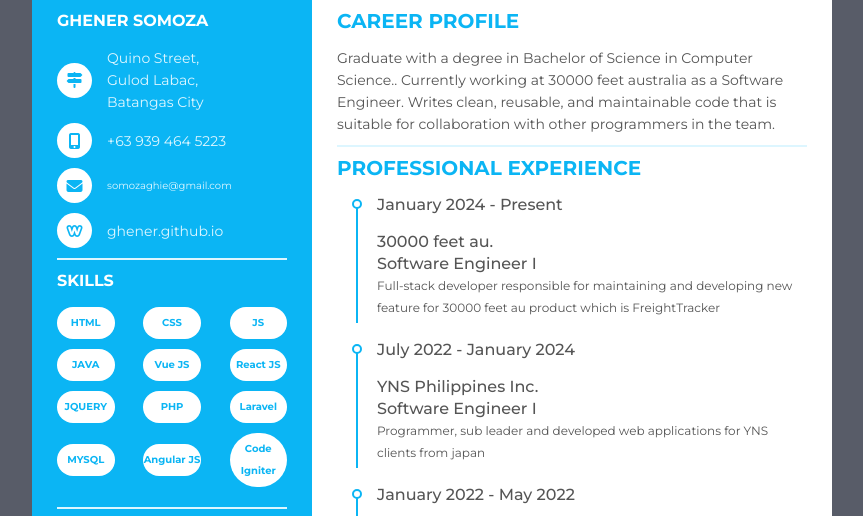
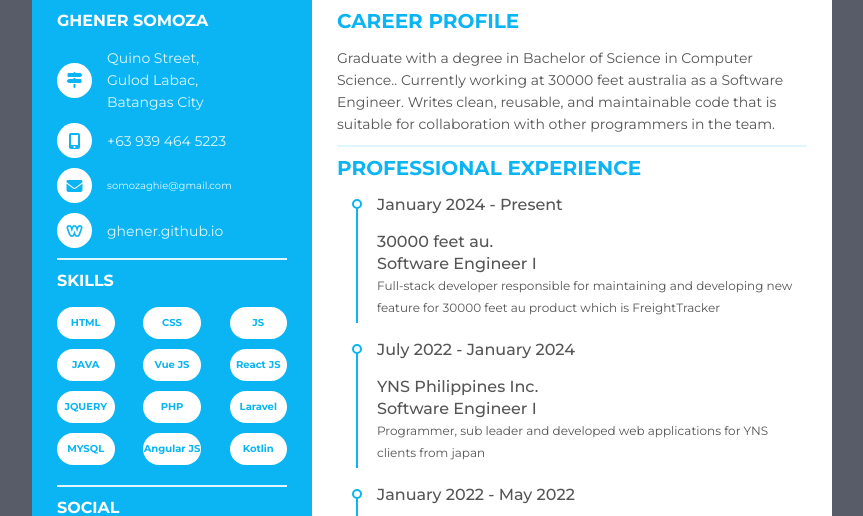
Before and after one commit to Ghener/ghener-cv, a plain HTML site: page index.html in a window 1280 px wide. Shown: the top 516 px of the page, without its empty margins (208-1071 px from the left). Drawn offline with Linux system fonts and the light colour scheme.

Commit message:
Update index.html

```diff
--- a/index.html
+++ b/index.html
@@ -69,7 +69,7 @@
               <li>
                 <div class="skill_name">MYSQL</div>
                 <div class="skill_name">Angular JS</div>
-                <div class="skill_name">Code Igniter</div>
+                <div class="skill_name">Kotlin</div>
               </li>
             </ul>
           </div>
```
